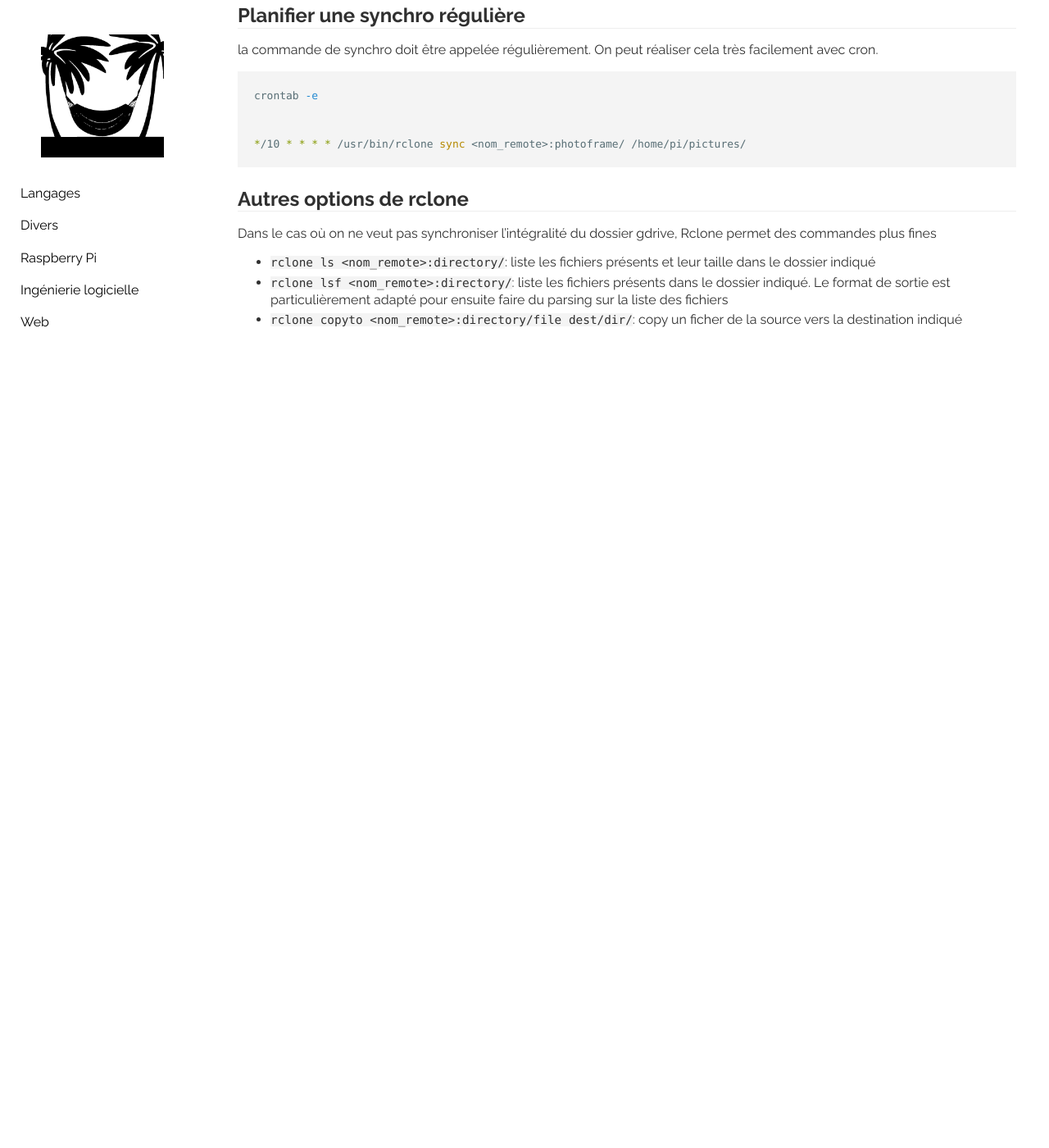
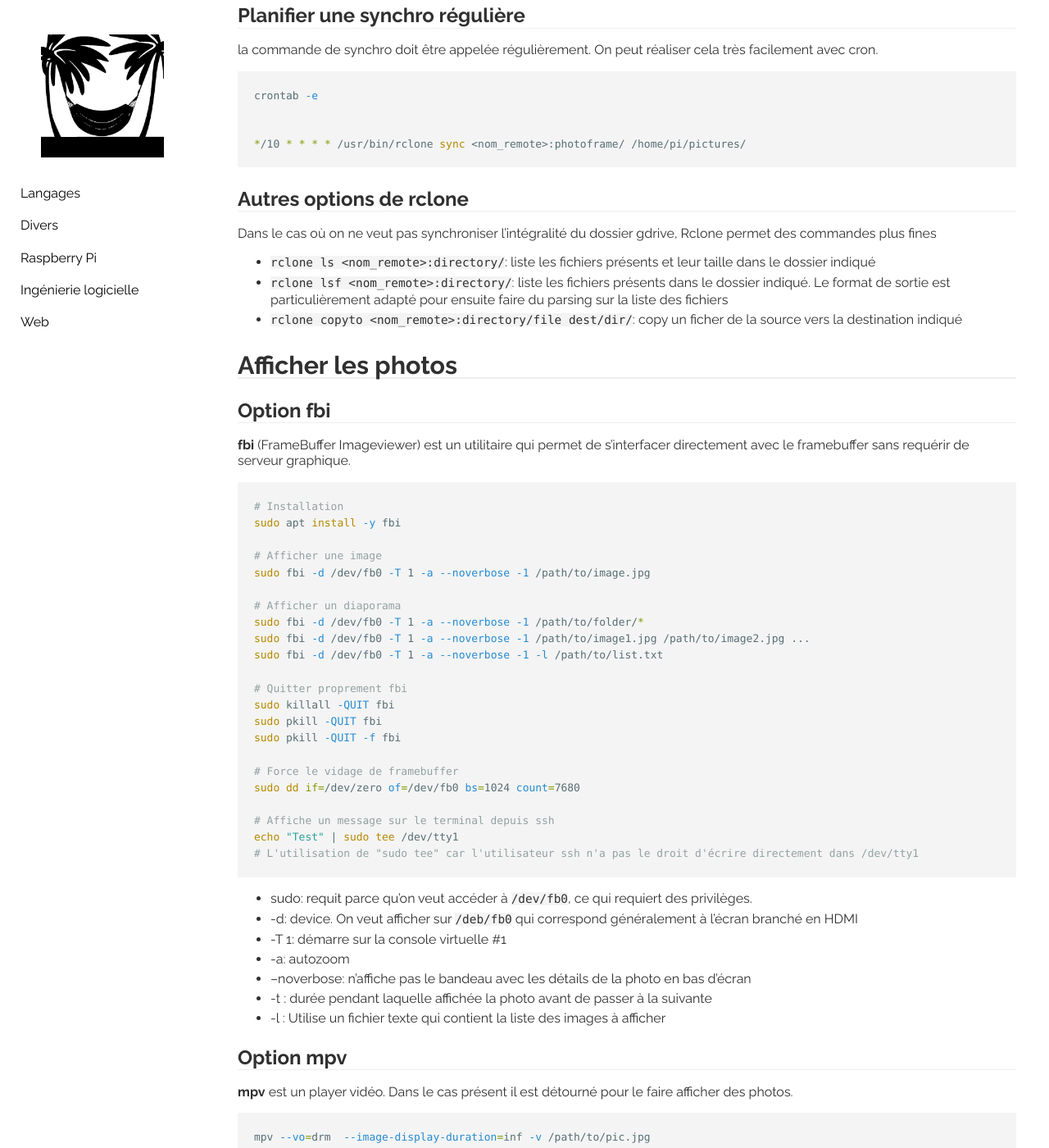
Before and after one commit to behej/lazyjekyll, a Jekyll site: the page built from _rpi/photo_frame.md, in a window 1280 px wide and 1400 px high, scrolled down 1840 px. Shown: the whole window at 82% size. Built offline with Jekyll 4.4.1, drawn with Linux system fonts in a browser that asks for light colours; before the commit the page ends 2296 px from its top, so only the background shows below that; some of the changed text lies outside the part shown.

Commit message:
photo_frame

````diff
--- a/_rpi/photo_frame.md
+++ b/_rpi/photo_frame.md
@@ -93,3 +93,137 @@ Dans le cas où on ne veut pas synchroniser l'intégralité du dossier gdrive, R
 * `rclone ls <nom_remote>:directory/`: liste les fichiers présents et leur taille dans le dossier indiqué
 * `rclone lsf <nom_remote>:directory/`: liste les fichiers présents dans le dossier indiqué. Le format de sortie est particulièrement adapté pour ensuite faire du parsing sur la liste des fichiers
 * `rclone copyto <nom_remote>:directory/file dest/dir/`: copy un ficher de la source vers la destination indiqué
+
+
+# Afficher les photos
+## Option fbi
+**fbi** (FrameBuffer Imageviewer) est un utilitaire qui permet de s'interfacer directement avec le framebuffer sans requérir de serveur graphique.
+
+```sh
+# Installation
+sudo apt install -y fbi
+
+# Afficher une image
+sudo fbi -d /dev/fb0 -T 1 -a --noverbose -1 /path/to/image.jpg
+
+# Afficher un diaporama
+sudo fbi -d /dev/fb0 -T 1 -a --noverbose -1 /path/to/folder/*
+sudo fbi -d /dev/fb0 -T 1 -a --noverbose -1 /path/to/image1.jpg /path/to/image2.jpg ...
+sudo fbi -d /dev/fb0 -T 1 -a --noverbose -1 -l /path/to/list.txt
+
+# Quitter proprement fbi
+sudo killall -QUIT fbi
+sudo pkill -QUIT fbi
+sudo pkill -QUIT -f fbi
+
+# Force le vidage de framebuffer
+sudo dd if=/dev/zero of=/dev/fb0 bs=1024 count=7680
+
+# Affiche un message sur le terminal depuis ssh
+echo "Test" | sudo tee /dev/tty1
+# L'utilisation de "sudo tee" car l'utilisateur ssh n'a pas le droit d'écrire directement dans /dev/tty1
+```
+
+* sudo: requit parce qu'on veut accéder à `/dev/fb0`, ce qui requiert des privilèges.
+* -d: device. On veut afficher sur `/deb/fb0` qui correspond généralement à l'écran branché en HDMI
+* -T 1: démarre sur la console virtuelle #1
+* -a: autozoom
+* --noverbose: n'affiche pas le bandeau avec les détails de la photo en bas d'écran
+* -t <duration>: durée pendant laquelle affichée la photo avant de passer à la suivante
+* -l <list_file>: Utilise un fichier texte qui contient la liste des images à afficher
+
+
+## Option mpv
+**mpv** est un player vidéo. Dans le cas présent il est détourné pour le faire afficher des photos.
+
+```sh
+mpv --vo=drm  --image-display-duration=inf -v /path/to/pic.jpg
+```
+
+Dans le cas du diaporama, on va le lancer d'une façon un peu différente. Le logiciel mpv va se lancer mais rester en attente. Et on va lui envoyer quelle photo afficher par un message *ipc* (Inter-Process Communication).
+```sh
+mpv --idle --input-ipc-server=/tmp/mpv-socket --fullscreen --vo=drm --osd-level=0
+```
+
+Le but de cette manoeuvre était de tenter de supprimer le glitch qui apparaissait avec **fbi** (la console était brièvement affichée entre 2 photos avec les logs qui apparaissaient).
+
+Dans la pratique, bien que compliquée, cette méthode fonctionnait plutôt bien. Mais quelque photos n'arrivaient pas à être affichées correctement. Ces mêmes photos s'affichaient bien avec un appel direct à mpv. Je n'ai jamais réussi à comprendre ce qui ne marchait pas bien.
+
+## Option feh
+
+Requiert un serveur graphique minimal.
+
+
+# Preprocessing des photos
+## Reduction de la taille des images
+Pour cela, on utilise un outil de retouche d'image en ligne de commande bien connu: **imagemagick**.
+
+```sh
+# Installation
+sudo apt install -y imagemagick
+
+# Réduction de la résolution des images
+convert "/path/to/pic.jpg" -resize "1024x600" -quality 80 -strip "/path/to/dest/file.jpg"
+# -resize: change la résolution
+# -quality: baisse la qualité
+```
+
+
+# Installation d'un service
+Créer un fichier `diaporama.service` dans le dossier `/etc/systemd/system/` et y copier les lignes ci-dessous (les adapter).
+
+
+```sh
+
+[Unit]
+Description=Photo slideshow service
+After=multi-user.target
+
+[Service]
+User=<user>
+WorkingDirectory=/home/<user>/
+ExecStart=/usr/bin/python3 /path/to/script.py
+Restart=always
+RestartSec=10
+Environment=PYTHONUNBUFFERED=1
+
+[Install]
+WantedBy=multi-user.target
+```
+
+Activer le service:
+```sh
+sudo systemctl daemon-reload
+sudo systemctl enable diaporama.service
+```
+
+Redémarrer le rpi ou démarrer le service manuellement avec `sudo systemctl start diaporama.service`
+
+
+# Rechargement de la liste des photos
+Principe de fonctionnement:
+1. Le diaporama est lancé automatiquement au démarrage du rpi. Il liste toutes les photos présentes dans un dossier et les affiche successivement.
+2. Périodiquement (chaque nuit), un script de synchro est lancé:
+   1. Il récupère les nouvelles photos depuis gdrive et supprime celles qui ont été supprimées
+   2. Il redimensionne les photos et les place dans le dossier utilisé par le diaporama
+
+Afin que le diaporama prenne en compte la nouvelle liste de photos, il faut sigaler au diaporama qu'il doit se mettre à jour une fois que la synchro a été effectuée.
+
+Pour cela, on utilise le mécanisme des signaux entre processes.
+* On envoie un signal `HUP` au diaporama
+* le signal est récupéré et déclenche une nouveau scan des photos à afficher
+
+## Envoyer un signal
+```sh
+sudo pkill -HUP -f diaporama.py
+```
+
+## Ecouter le signal depuis python
+```python
+import signal
+
+def handler_signal(signum, frame):
+    do_sommething()
+
+signal.signal(signal.SIGHUP, handler_signal)
+```
````
